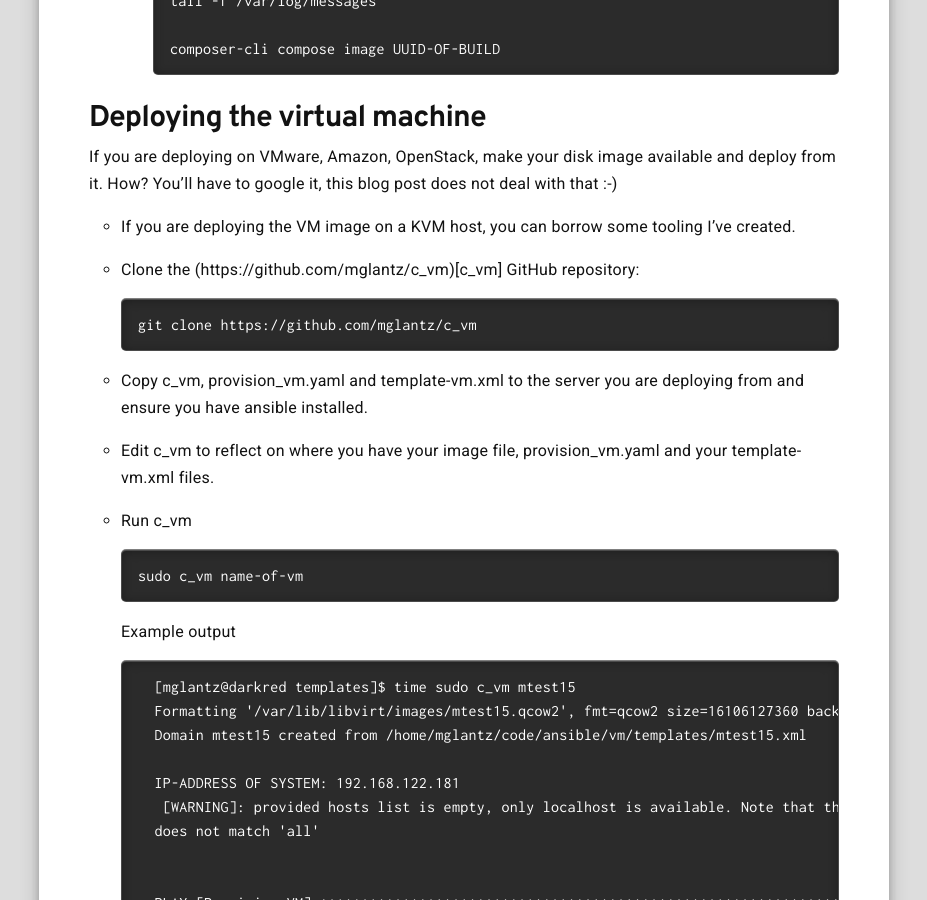
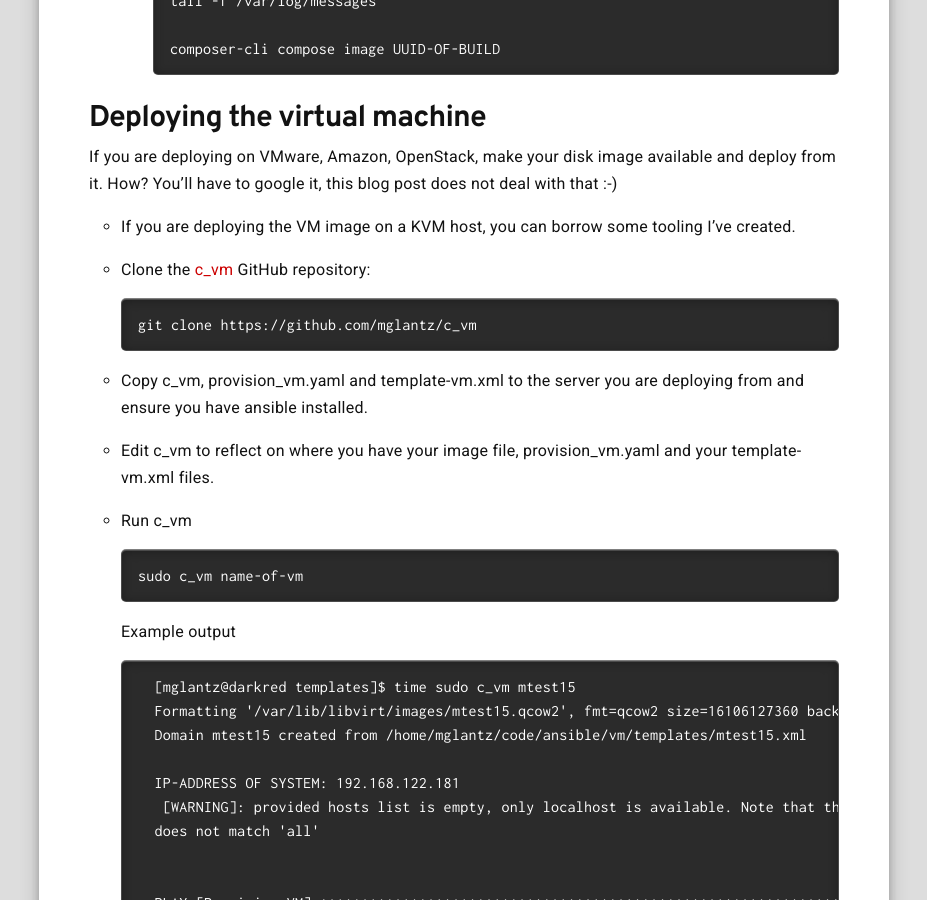
Before and after one commit to RedHatNordicsSA/RedHatNordicsSA.github.io, a Jekyll site: the page built from _posts/2019-04-24-rhel8-really-fast.markdown, in a window 1280 px wide and 900 px high, scrolled down 5791 px. Shown: the whole window, without its empty margins (176-1103 px from the left). Built offline with Jekyll 4.4.1, drawn with Linux system fonts in a browser that asks for light colours; some of the changed lines change nothing that is shown.

Commit message:
Fix link to c_vm repo again

````diff
--- a/_posts/2019-04-24-rhel8-really-fast.markdown
+++ b/_posts/2019-04-24-rhel8-really-fast.markdown
@@ -250,7 +250,7 @@
 * If you are deploying the VM image on a KVM host, you can borrow some tooling
 I've created.
 
-* Clone the (https://github.com/mglantz/c_vm)[c_vm] GitHub repository:
+* Clone the [c_vm](https://github.com/mglantz/c_vm) GitHub repository:
   ```
   git clone https://github.com/mglantz/c_vm
   ```
````
